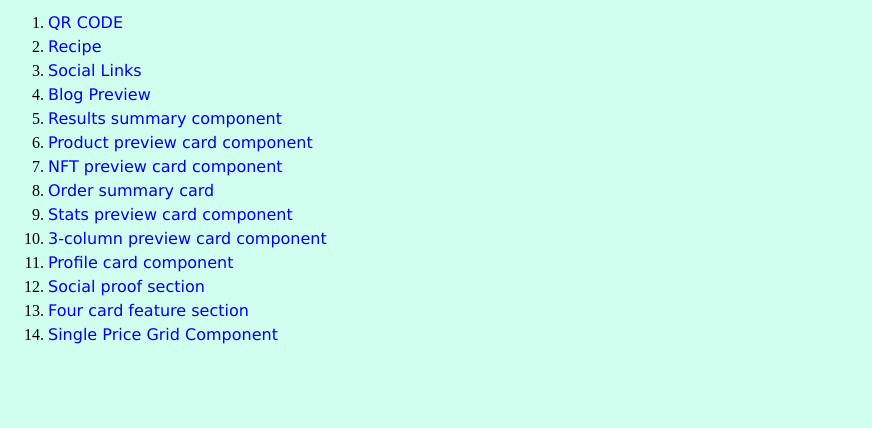
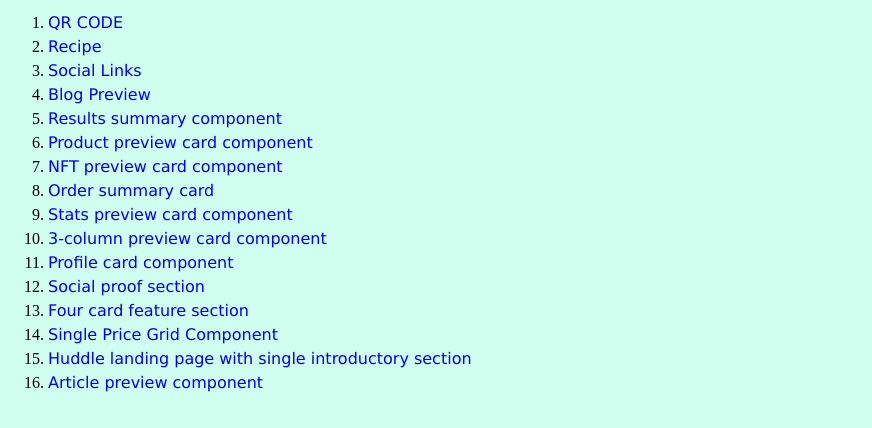
Before and after one commit to raphaelsobral/studies, a plain HTML site: page index.html in a window 1280 px wide. Shown: the part 102-530 px from the top of the page, without its empty margins (0-872 px from the left). Drawn offline with Linux system fonts and the light colour scheme.

Commit message:
Add missing links

```diff
--- a/index.html
+++ b/index.html
@@ -48,6 +48,8 @@
       <li><a href="challenge-012/index.html">Social proof section</a></li>
       <li><a href="challenge-013/index.html">Four card feature section</a></li>
       <li><a href="challenge-014/index.html">Single Price Grid Component</a></li>
+      <li><a href="challenge-015/index.html">Huddle landing page with single introductory section</a></li>
+      <li><a href="challenge-016/index.html">Article preview component</a></li>
     </ol>
   </body>
 </html>
```
Also changed, not shown: 1 other file.
